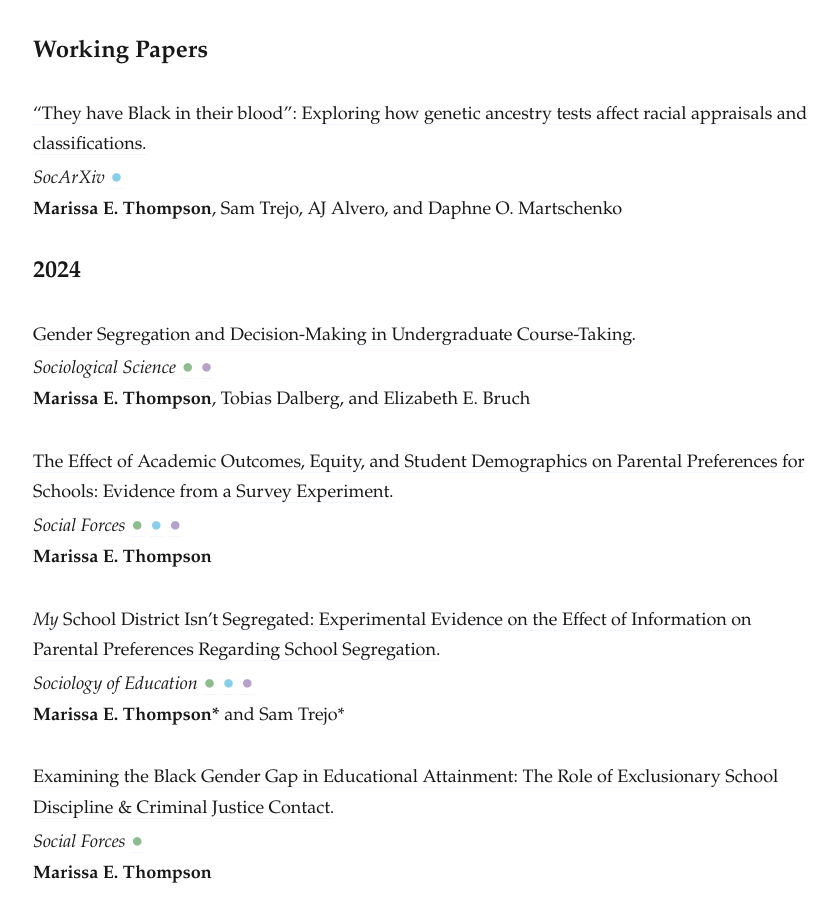
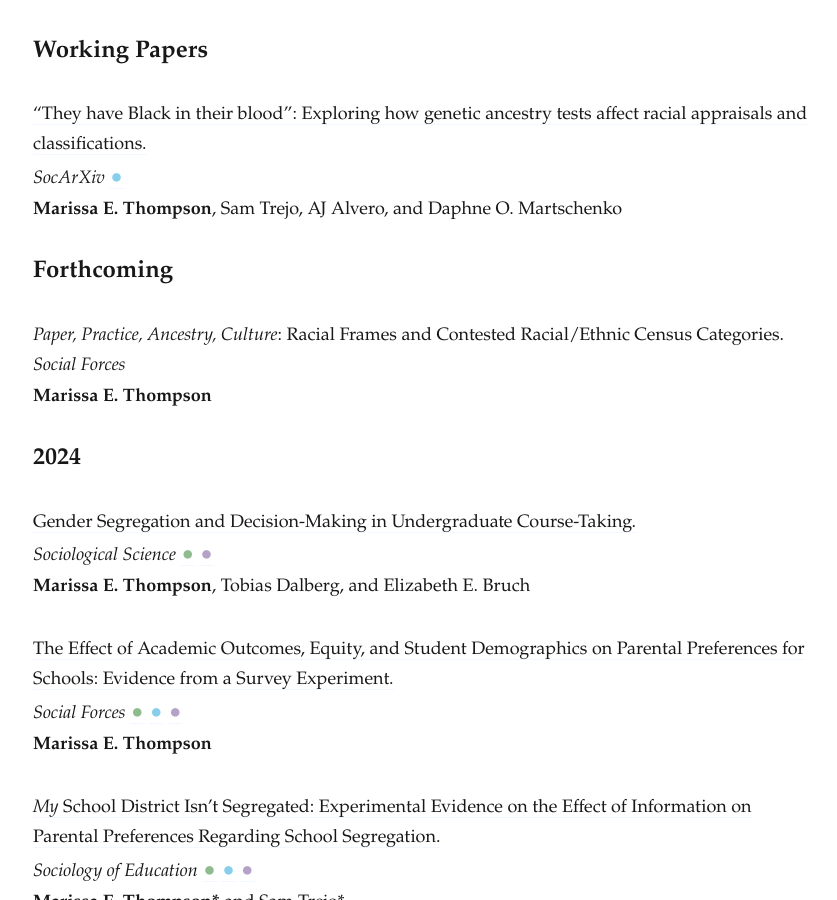
Before and after one commit to marissaethompson/marissaethompson.github.io, a Jekyll site: the page built from _pages/research.md, in a window 1280 px wide and 900 px high, scrolled down 1900 px. Shown: the whole window, without its empty margins (217-1054 px from the left). Built offline with Jekyll 4.4.1, drawn with Linux system fonts in a browser that asks for light colours; nearby versions of some CDN libraries; some web fonts are replaced.

Commit message:
may_12_2025

```diff
--- a/_data/settings.yml
+++ b/_data/settings.yml
@@ -17,6 +17,8 @@ menu__settings:
       url: '/research/'
     - title: 'CV'
       url: '/cv/'
+#    - title: 'Teaching'
+#      url: '/teaching/'
     - title: 'Contact'
       url: '/contact/'
 #    - title: 'Pages'
@@ -50,10 +52,11 @@ social:
 hero:
 #  hero__title: <a href="/images/Thompson_zoomed.JPG" > </a>
   hero__description: Welcome! My name is Marissa Thompson and I am an Assistant Professor of Sociology at Columbia University. My research addresses social policy questions at the intersection of race/ethnicity, education, and social stratification.  For the 2024-2025 academic year, I am on leave as a <a href="https://naeducation.org/awardee/marissa-thompson/" target="_blank" onmouseover="this.style.textDecorationLine = 'underline'; this.style.textDecorationColor = '#cccccc';"
-        onmouseout="this.style.textDecorationLine = 'none';">National Academy of Education/Spencer Foundation postdoctoral fellow</a>.<p><p> My <a href="https://marissaethompson.com/research/" target="_blank" onmouseover="this.style.textDecorationLine = 'underline'; this.style.textDecorationColor = '#cccccc';"
+        onmouseout="this.style.textDecorationLine = 'none';">National Academy of Education/Spencer Foundation postdoctoral fellow</a>. <p><p> My <a href="https://marissaethompson.com/research/" target="_blank" onmouseover="this.style.textDecorationLine = 'underline'; this.style.textDecorationColor = '#cccccc';"
         onmouseout="this.style.textDecorationLine = 'none';">current research</a> explores, for example, parental preferences regarding school segregation, the causal effects of first-dollar scholarship policies on college access, and the role of genetic ancestry tests in racial boundary-making processes. I employ a range of methods in my work, including quantitative methods, survey experiments, and both computational and qualitative analyses of text data. My research has been published in journals such as <i>Social Forces</i>, <i>Sociological Science</i>, <i>Sociology of Education</i>, the <i>American Educational Research Journal</i>, and the <i>Proceedings of the National Academy of Sciences</i>, among others.<p><p> In addition to research on inequality and social policy, I’m excited about podcasts, <a href="/images/knit.jpg" target="_blank" onmouseover="this.style.textDecorationLine = 'underline'; this.style.textDecorationColor = '#cccccc';" onmouseout="this.style.textDecorationLine = 'none';">knitting</a>, and hiking with my partner <a href="https://samtrejo.com" target="_blank" onmouseover="this.style.textDecorationLine = 'underline'; this.style.textDecorationColor = '#cccccc';"
         onmouseout="this.style.textDecorationLine = 'none';">Sam</a> and our dog <a href="/images/pickle.jpg" target="_blank" onmouseover="this.style.textDecorationLine = 'underline'; this.style.textDecorationColor = '#cccccc';"
         onmouseout="this.style.textDecorationLine = 'none';">Pickle</a>.
+
 
 
   hero__image: '/images/Thompson_zoomed.JPG'
--- a/_pages/research.md
+++ b/_pages/research.md
@@ -33,6 +33,10 @@ Further, my research agenda also interrogates the emergence of racial/ethnic cat
  <i>SocArXiv</i>&nbsp;[<span style="font-size: 15pt; color:#87ceeb">●</span>](https://osf.io/dj9pt/registrations){:target="_blank"}<br>
 <b> Marissa E. Thompson</b>, Sam Trejo, AJ Alvero, and Daphne O. Martschenko
 
+## Forthcoming
+
+<i>Paper, Practice, Ancestry, Culture</i>: Racial Frames and Contested Racial/Ethnic Census Categories.<br><i>Social Forces</i><br>
+<b>Marissa E. Thompson</b>
 
 ## 2024
 
--- a/_sass/3-modules/_header.scss
+++ b/_sass/3-modules/_header.scss
@@ -226,7 +226,7 @@
   display: flex;
   align-items: center;
 
-/* original margin was 20, switch to 67 */
+/* original margin was 20, switch to 67, then to 30 when adding teaching */
   .nav__item {
     display: inline-block;
     margin-right: 67px;
```
Also changed, not shown: 4 other files.
